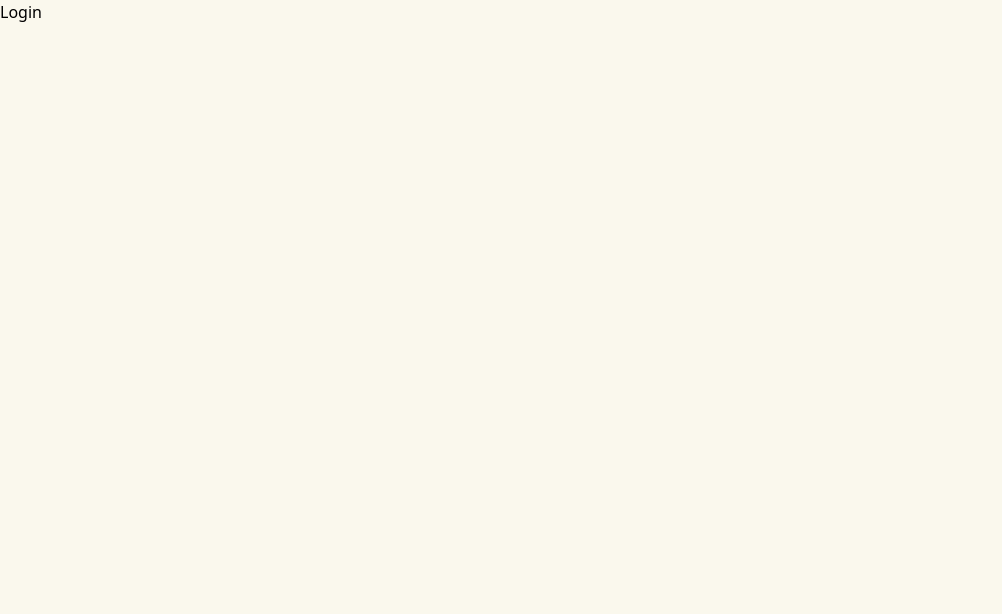
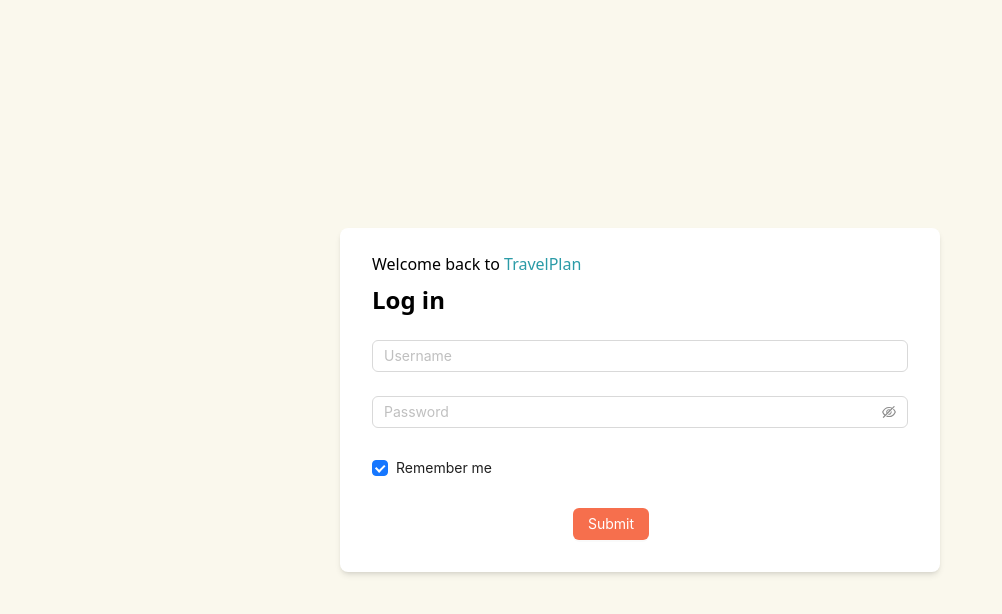
Before and after one commit to trankimhoang00246/vite-react-travel-plan, a React (Vite) app: page /login in a window 1280 px wide. Shown: the top 614 px of the page, without its empty margins (0-1002 px from the left). Built offline with nearby package versions, Linux system fonts and the light colour scheme.

Commit message:
login screen

```diff
--- /dev/null
+++ b/src/components/Login/LoginForm.tsx
@@ -0,0 +1,65 @@
+import { Button, Checkbox, Form, Input } from "antd";
+import { Link } from "react-router-dom";
+
+const LoginForm = () => {
+  const onFinish = (values: any) => {
+    console.log("Success:", values);
+  };
+
+  const onFinishFailed = (errorInfo: any) => {
+    console.log("Failed:", errorInfo);
+  };
+
+  type FieldType = {
+    username?: string;
+    password?: string;
+    remember?: string;
+  };
+
+  return (
+    <div className="bg-white px-8 pt-6 pb-2 shadow-md rounded-lg">
+      <div>
+        Welcome back to{" "}
+        <Link to={"/"}>
+          <span className="text-second">TravelPlan</span>
+        </Link>
+      </div>
+      <div className="text-2xl font-semibold mt-2 mb-6">Log in</div>
+
+      <Form
+        name="basic"
+        style={{ maxWidth: 600 }}
+        initialValues={{ remember: true }}
+        onFinish={onFinish}
+        onFinishFailed={onFinishFailed}
+        autoComplete="off"
+      >
+        <Form.Item<FieldType>
+          name="username"
+          rules={[{ required: true, message: "Please input your username!" }]}
+        >
+          <Input placeholder="Username" />
+        </Form.Item>
+
+        <Form.Item<FieldType>
+          name="password"
+          rules={[{ required: true, message: "Please input your password!" }]}
+        >
+          <Input.Password placeholder="Password" />
+        </Form.Item>
+
+        <Form.Item<FieldType> name="remember" valuePropName="checked">
+          <Checkbox>Remember me</Checkbox>
+        </Form.Item>
+
+        <Form.Item wrapperCol={{ offset: 9, span: 8 }}>
+          <Button className="bg-main text-white border-none" htmlType="submit">
+            Submit
+          </Button>
+        </Form.Item>
+      </Form>
+    </div>
+  );
+};
+
+export default LoginForm;
--- a/src/screens/Login.tsx
+++ b/src/screens/Login.tsx
@@ -1,5 +1,13 @@
+import LoginForm from "../components/Login/LoginForm";
+
 const Login = () => {
-  return <div>Login</div>;
+  return (
+    <div className="h-screen flex justify-center items-center">
+      <div className="flex-1 max-w-[600px]">
+        <LoginForm />
+      </div>
+    </div>
+  );
 };
 
 export default Login;
```
Also changed, not shown: .eslintrc.cjs.
